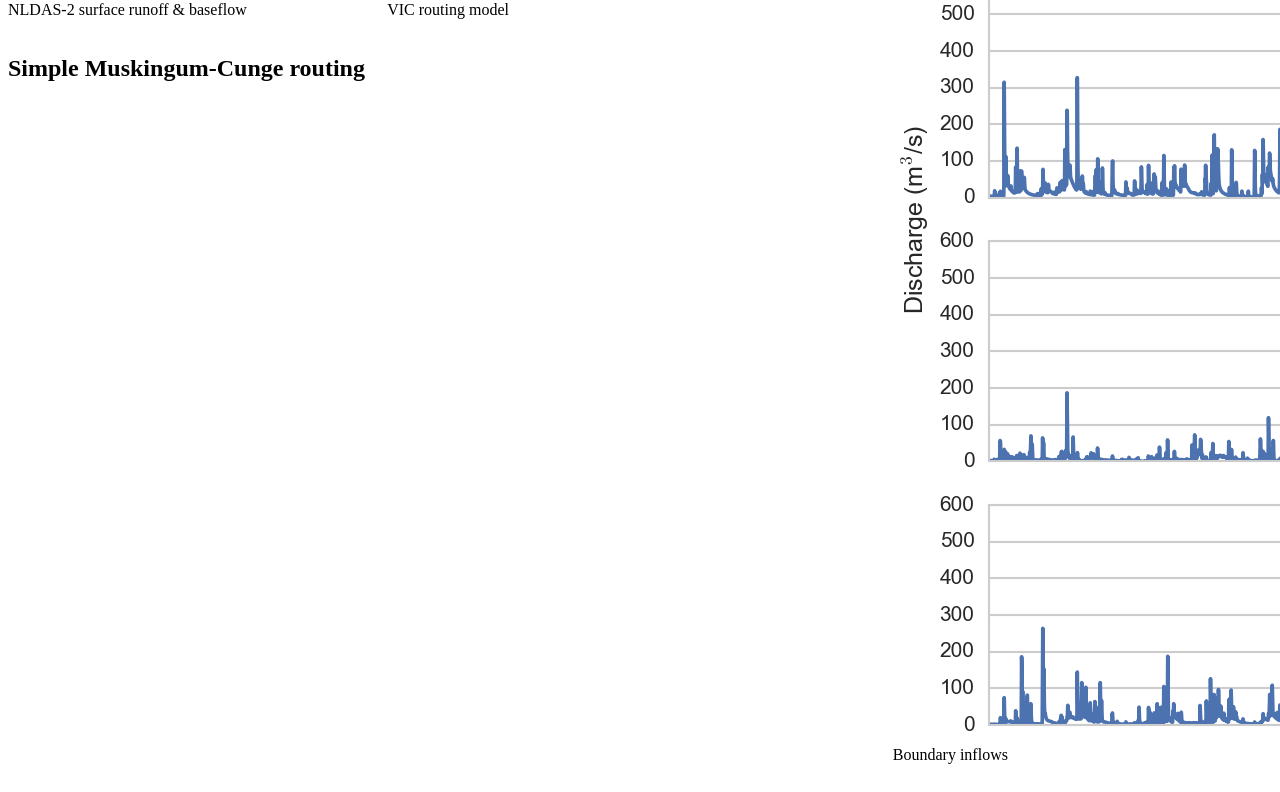
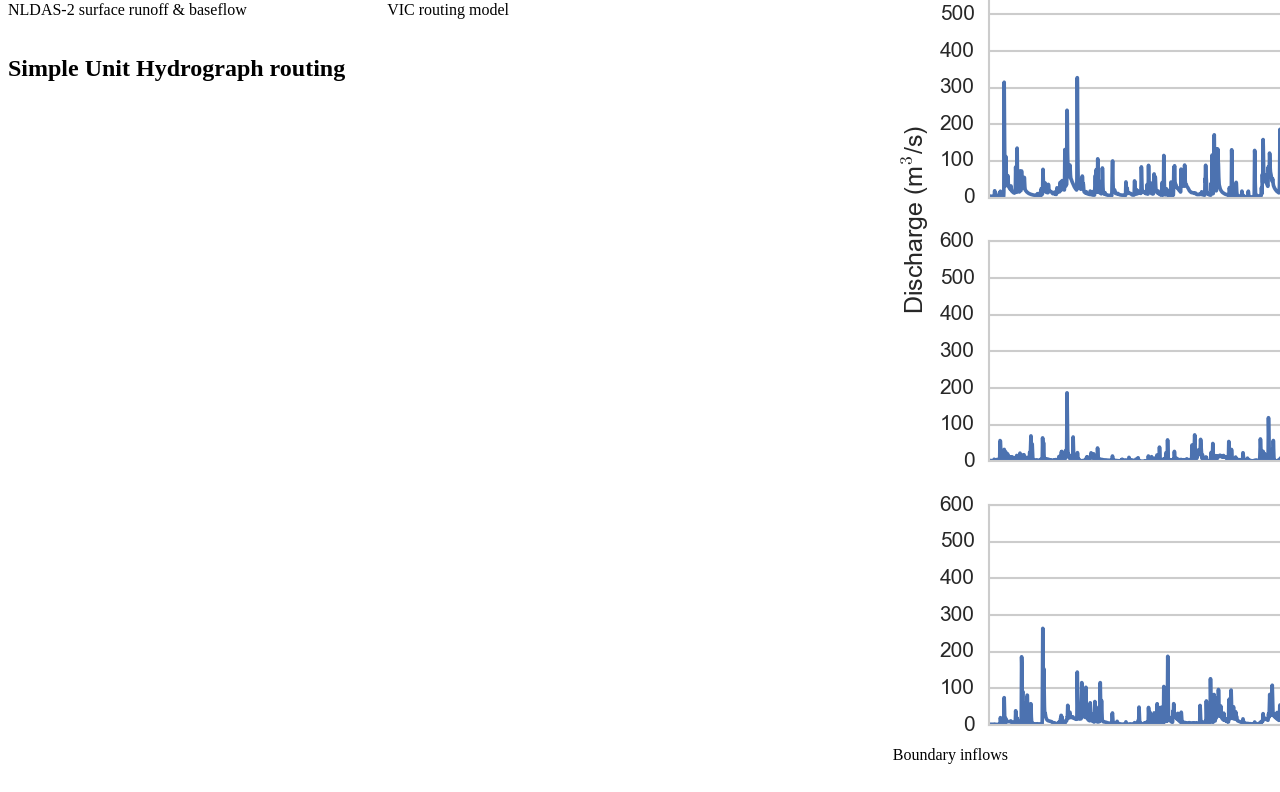
Before and after one commit to kandread/slides, a plain HTML site: page swotmip-prelim.html in a window 1280 px wide. Shown: the part 4120-4912 px from the top of the page. Drawn offline with nearby package versions, Linux system fonts and the light colour scheme; some packages are replaced by stand-ins of ours.

Commit message:
Updated slides.

```diff
--- a/swotmip-prelim.html
+++ b/swotmip-prelim.html
@@ -150,7 +150,7 @@ Boundary inflows
 </section>
 <section>
 <section id="slide-orge629ef9">
-<h2 id="orge629ef9">Simple Muskingum-Cunge routing</h2>
+<h2 id="orge629ef9">Simple Unit Hydrograph routing</h2>
 
 <div class="figure">
 <p><img src="images/arkansas_vic.png" alt="arkansas_vic.png" width="80%" />
```
